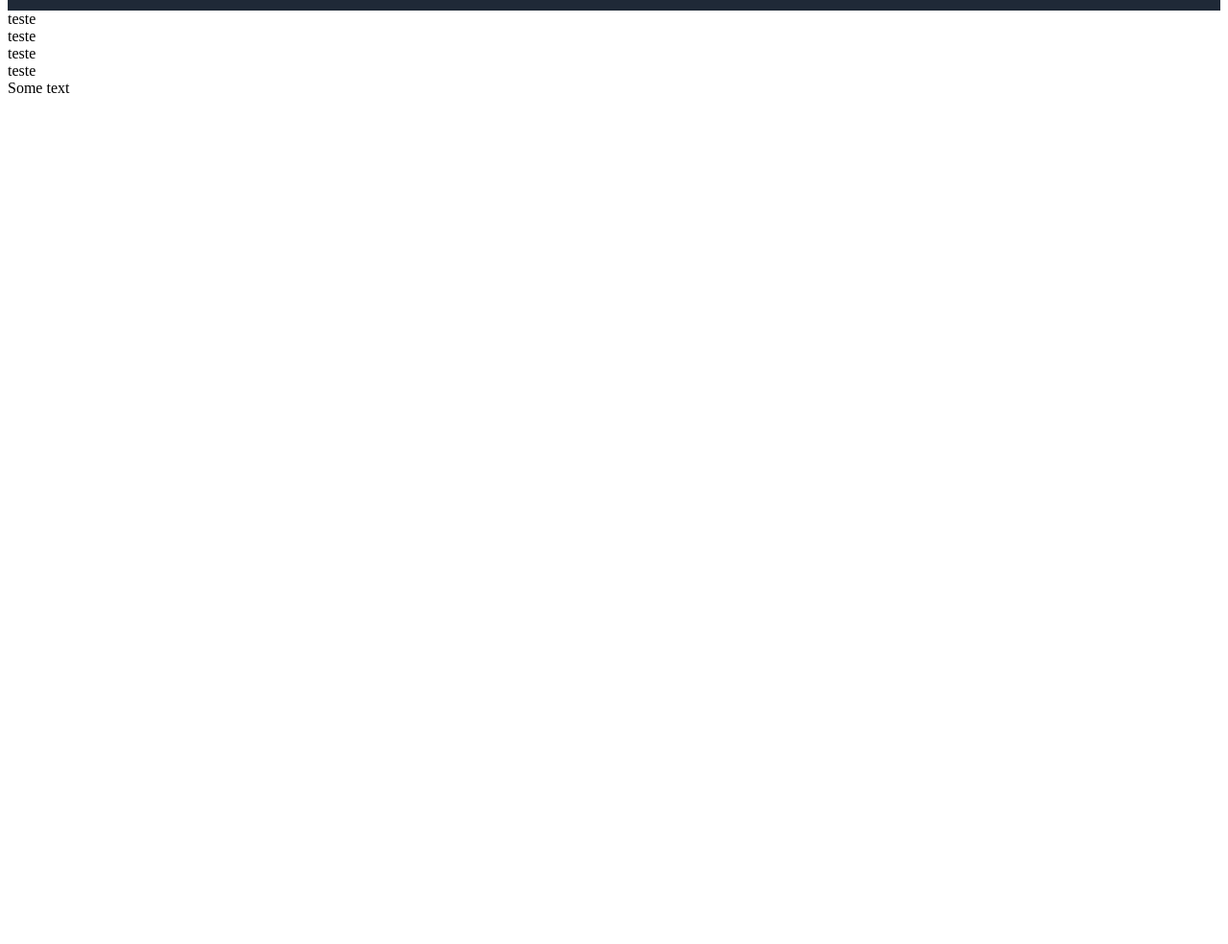
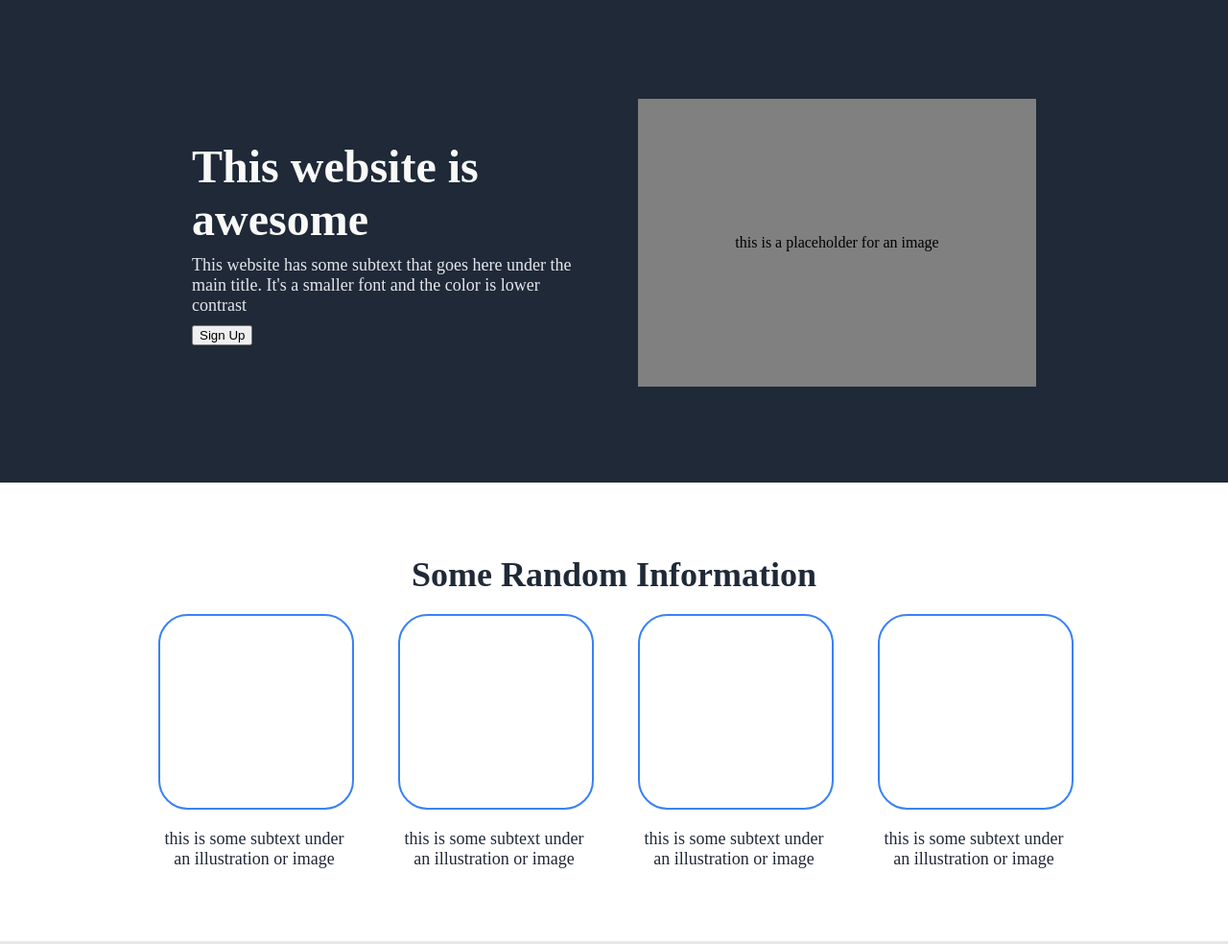
Before and after one commit to MarcoHenryz/LandingPage, a plain HTML site: page index.html in a window 1280 px wide. Shown: the part 96-1080 px from the top of the page at 96% size. Before the commit the page ends 800 px from the top, so only its background shows below. Drawn offline with Linux system fonts and the light colour scheme.

Commit message:
add: section 1,2,3

```diff
--- a/index.html
+++ b/index.html
@@ -18,10 +18,56 @@
       </ul>
     </div>
   </div>
-  <div class="body">
-    <div class="sec1">teste</div>
-    <div class="sec2">teste</div>
-    <div class="sec3">teste</div>
+  <div class="bodysec">
+    <div class="sec1">
+      <div class="left-sec1">
+        <div class="hero-title">This website is awesome</div>
+        <div class="hero-subtitle">
+          This website has some subtext that goes here under the main title.
+          It's a smaller font and the color is lower contrast
+        </div>
+        <button>Sign Up</button>
+      </div>
+      <div class="right-sec1">this is a placeholder for an image</div>
+    </div>
+    <div class="sec2">
+      <div class="text-sec2">Some Random Information</div>
+      <div class="container-sec2">
+        <div class="info">
+          <div class="square"></div>
+          <div class="subtext-sec2">
+            this is some subtext under an illustration or image
+          </div>
+        </div>
+        <div class="info">
+          <div class="square"></div>
+          <div class="subtext-sec2">
+            this is some subtext under an illustration or image
+          </div>
+        </div>
+        <div class="info">
+          <div class="square"></div>
+          <div class="subtext-sec2">
+            this is some subtext under an illustration or image
+          </div>
+        </div>
+        <div class="info">
+          <div class="square"></div>
+          <div class="subtext-sec2">
+            this is some subtext under an illustration or image
+          </div>
+        </div>
+      </div>
+    </div>
+    <div class="sec3">
+      <div class="text-sec3">
+        This is an inspiring quote, or a testimonial from a customer. Maybe it's
+        just fillig up space, or maybe people will actually read it. Who knows?
+        All I know is that it looks nice.
+      </div>
+      <div class="subtext-sec3">-Thor, God of Thunder</div>
+      <div></div>
+    </div>
     <div class="sec4">teste</div>
   </div>
   <div class="footer">Some text</div>
--- a/styles.css
+++ b/styles.css
@@ -3,6 +3,10 @@ body {
     display: flex;
     flex-direction: column;
     justify-content: space-between;
+    min-height: 100vh;
+    margin: 0;
+    font-family: 'Times New Roman', Times, serif
+
 }
 
 h1 {
@@ -41,9 +45,127 @@ ul {
     margin-right: 200px;
 }
 
-.body {
+.bodysec {
 
     display: flex;
     flex-direction: column;
     flex: 1;
 }
+
+.sec1 {
+
+    background-color: #1F2937;
+    flex: 1;
+    display: flex;
+    align-items: center;
+    justify-content: center;
+    gap: 50px;
+    padding: 100px 200px;
+}
+
+.left-sec1{
+     flex: 1;
+     display: flex;
+     flex-direction: column;
+     max-width: 500px;
+}
+
+.hero-title {
+    font-size: 48px;
+    font-weight: 900;
+    color: #f9faf8;
+    margin-bottom: 10px;
+}
+
+.hero-subtitle {
+
+    font-size: 18px;
+    color: #e5e7eb;
+    margin-bottom: 10px;
+}
+
+button {
+
+    align-self: flex-start;
+}
+
+.right-sec1{
+    flex: 1;
+    background-color: gray;
+    display: flex;
+    justify-content: center;
+    height: 300px;
+    align-items: center;
+    max-width: 500px;
+}
+.sec2 {
+    padding: 75px 200px;
+    flex: 1;
+}
+
+.container-sec2 {
+    display: flex;
+    justify-content: center;
+    gap: 50px;
+}
+
+.text-sec2 {
+
+    display: flex;
+    justify-content: center;
+    font-size: 36px;
+    color: #1F2937;
+    font-weight: 900;
+    margin-bottom: 20px;
+}
+
+.square {
+
+    width: 200px;
+    height: 200px;
+    border: 2px solid #3882F6;
+    border-radius: 15%;
+    margin-bottom: 20px;
+}
+
+.info {
+    max-width: 200px;
+}
+
+.subtext-sec2 {
+
+    text-align: center;
+    font-size: 18px;
+    color: #1F2937;
+}
+
+.sec3 {
+
+    padding: 100px 500px;
+    flex: 1;
+    display: flex;
+    flex-direction: column;
+    gap: 20px;
+    background-color: #e5e7eb;
+}
+
+.text-sec3 {
+
+    font-size: 36px;
+    color: #1F2937;
+    font-weight: 300;
+    align-self: center;
+}
+
+.subtext-sec3 {
+
+    font-size: 36px;
+    color: #1F2937;
+    font-weight: 900px;
+    align-self: flex-end;
+}
+
+.sec4 {
+
+    flex: 1;
+}
```
